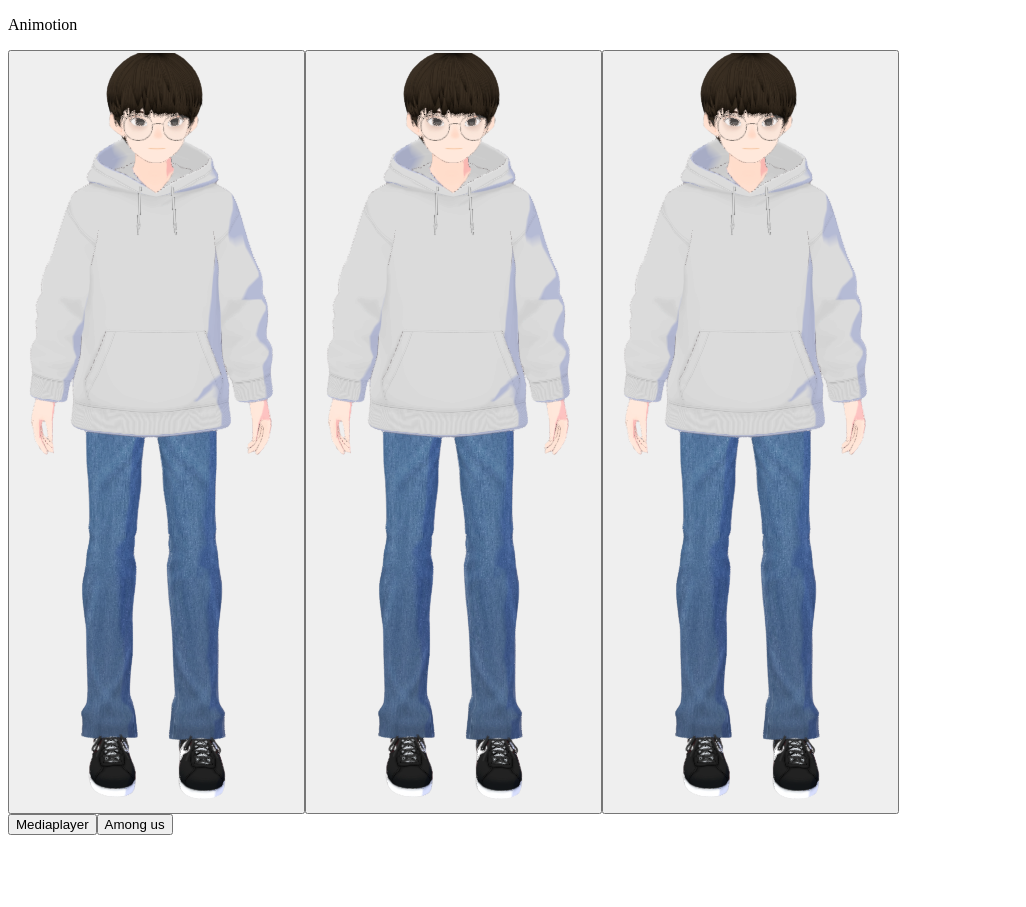
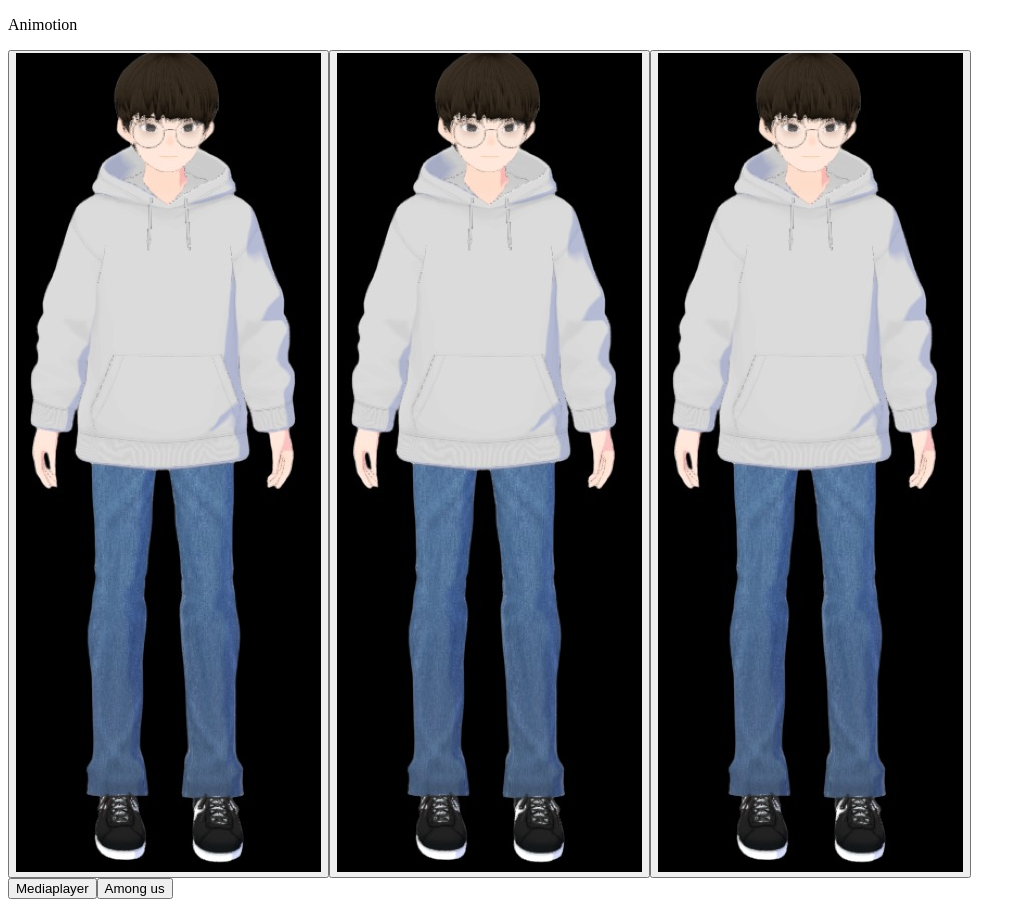
Before and after one commit to Discord-Chan/Animotion, a Next.js app in the folder Animotion_nextjs/: page / in a window 1280 px wide. Shown: the whole page, without its empty margins (0-1026 px from the left). Before the commit the page ends 843 px from the top, so only its background shows below. Built offline with nearby package versions, Linux system fonts and the light colour scheme.

Commit message:
change vrm images and home page element distances

```diff
--- a/Animotion_nextjs/pages/about.js
+++ b/Animotion_nextjs/pages/about.js
@@ -2,9 +2,9 @@ export default function About() {
 	return (
   	<>
     <p id="main-headline">About us</p>
-    <p id="main-headline">We're really great all around</p>
-    <p id="main-headline">Odd Balls</p>
-    <p id="main-headline">But we in this together</p>
+    <p>We're really great all around</p>
+    <p>Odd Balls</p>
+    <p>But we in this together</p>
     </>
   )
 }
--- a/Animotion_nextjs/pages/index.js
+++ b/Animotion_nextjs/pages/index.js
@@ -10,7 +10,7 @@ function GoTo(link) {
 export default function Home() {
   return (
     <>
-      <p id="main-headline">Animotion</p>
+      <p id="logo">Animotion</p>
       <div className="vrm-container">
         <button
           className="vrm-selector glow-on-hover"
@@ -23,7 +23,7 @@ export default function Home() {
         >
           <img
             className="vrm-image"
-            src="/images/vrms/test-nobackground.png"
+            src="/images/vrms/test-blackbackground.jpg"
             alt="virtual model black haired boy with glasses"
           />
         </button>
@@ -39,7 +39,7 @@ export default function Home() {
         >
           <img
             className="vrm-image"
-            src="/images/vrms/test-nobackground.png"
+            src="/images/vrms/test-blackbackground.jpg"
             alt="virtual model black haired boy with glasses"
           />
         </button>
@@ -53,7 +53,7 @@ export default function Home() {
         >
           <img
             className="vrm-image"
-            src="/images/vrms/test-nobackground.png"
+            src="/images/vrms/test-blackbackground.jpg"
             alt="virtual model black haired boy with glasses"
           />
         </button>
--- a/Animotion_nextjs/styles/global.scss
+++ b/Animotion_nextjs/styles/global.scss
@@ -2,6 +2,7 @@
 
 body {
     background-image: url('../public/images/backgrounds/mostly_black1.jpg');
+    // background-image: url('../public/images/backgrounds/neon.jpg');
     -moz-background-size: cover;
     background-size: cover;
 
@@ -13,12 +14,23 @@ body {
     src: url('../public/fonts/FastMotion.ttf');
 }
 
-#main-headline {
+#logo {
     font-family: FastMotion;
     font-size: 7em;
     color: #8D4BE0;
     text-align: center;
+
+    // TODO
+    // looks good in chrome but not in firefox
+    margin-top: 0.75em;
+}
+
+#main-headline {
+    font-size: 7em;
+    color: white;
+    text-align: center;
     margin-top: 0.5em;
+    color: #8D4BE0;
 }
 
 /*#endregion*/
@@ -41,7 +53,7 @@ body {
     display: flex;
     flex-flow: row nowrap;
     justify-content: center;
-    margin: 100px;
+    margin: 5em;
 }
 
 /*#endregion*/
```
Also changed, not shown: Animotion_nextjs/public/images/backgrounds/neon.jpg (added), Animotion_nextjs/public/images/vrms/test-blackbackground.jpg (added).
